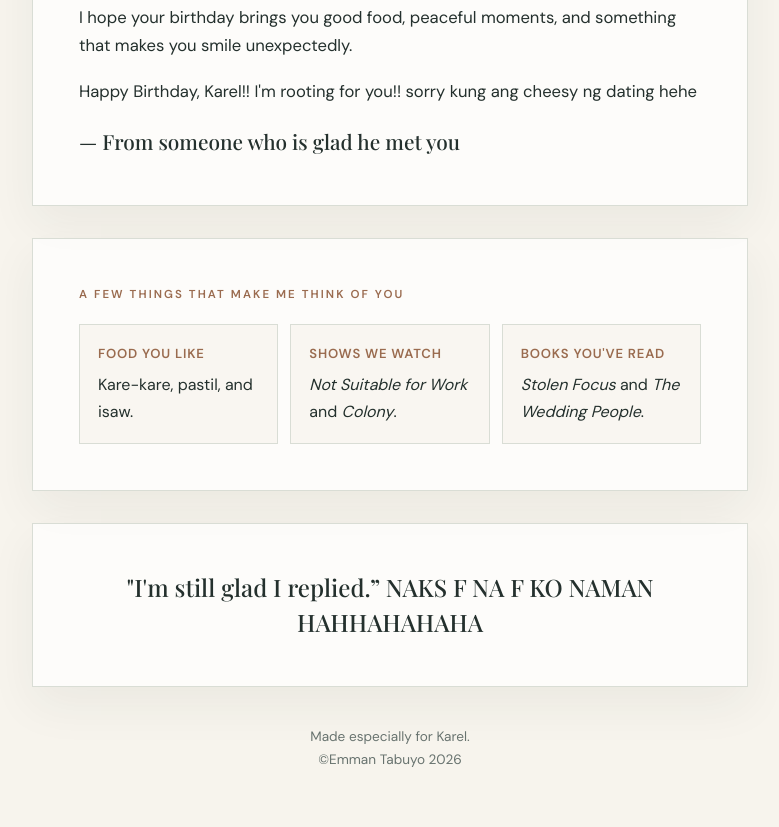
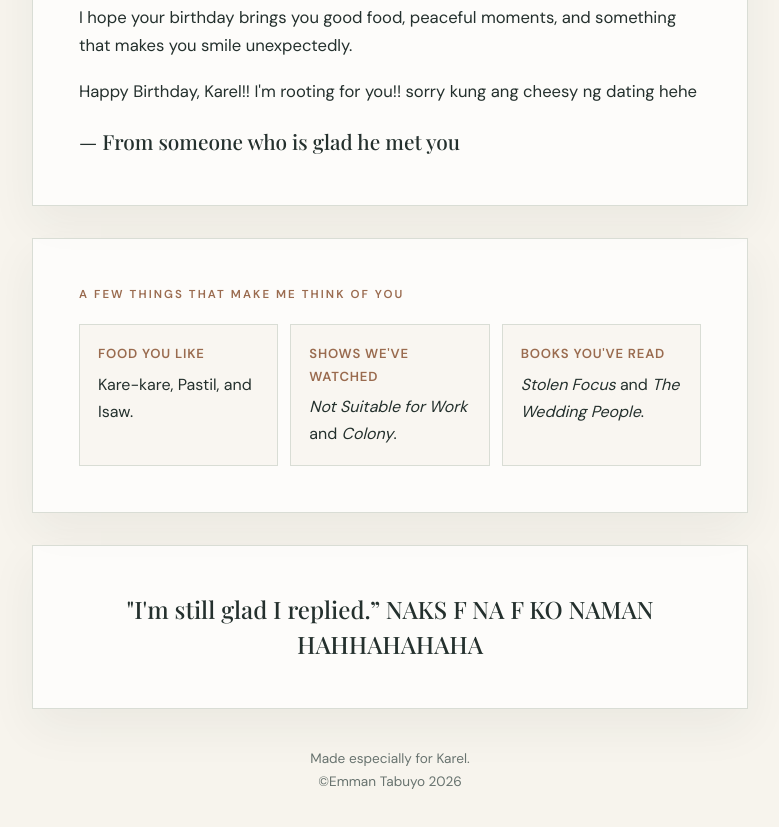
Before and after one commit to frdtmosby-yellow-umbrella/happy-birthday-karel, a plain HTML site: page index.html in a window 1280 px wide. Shown: the part 1252-2079 px from the top of the page, without its empty margins (250-1029 px from the left). Drawn offline with nearby package versions, Linux system fonts and the light colour scheme.

Commit message:
Update index.html

```diff
--- a/index.html
+++ b/index.html
@@ -216,11 +216,11 @@
       <div class="eyebrow">A few things that make me think of you</div>
       <div class="grid">
         <div class="little-card">
-          <strong>Food you like</strong>
-          Kare-kare, pastil, and isaw.
+          <strong>Food You Like</strong>
+          Kare-kare, Pastil, and Isaw.
         </div>
         <div class="little-card">
-          <strong>Shows we watch</strong>
+          <strong>Shows We've Watched</strong>
           <em>Not Suitable for Work</em> and <em>Colony</em>.
         </div>
         <div class="little-card">
```
